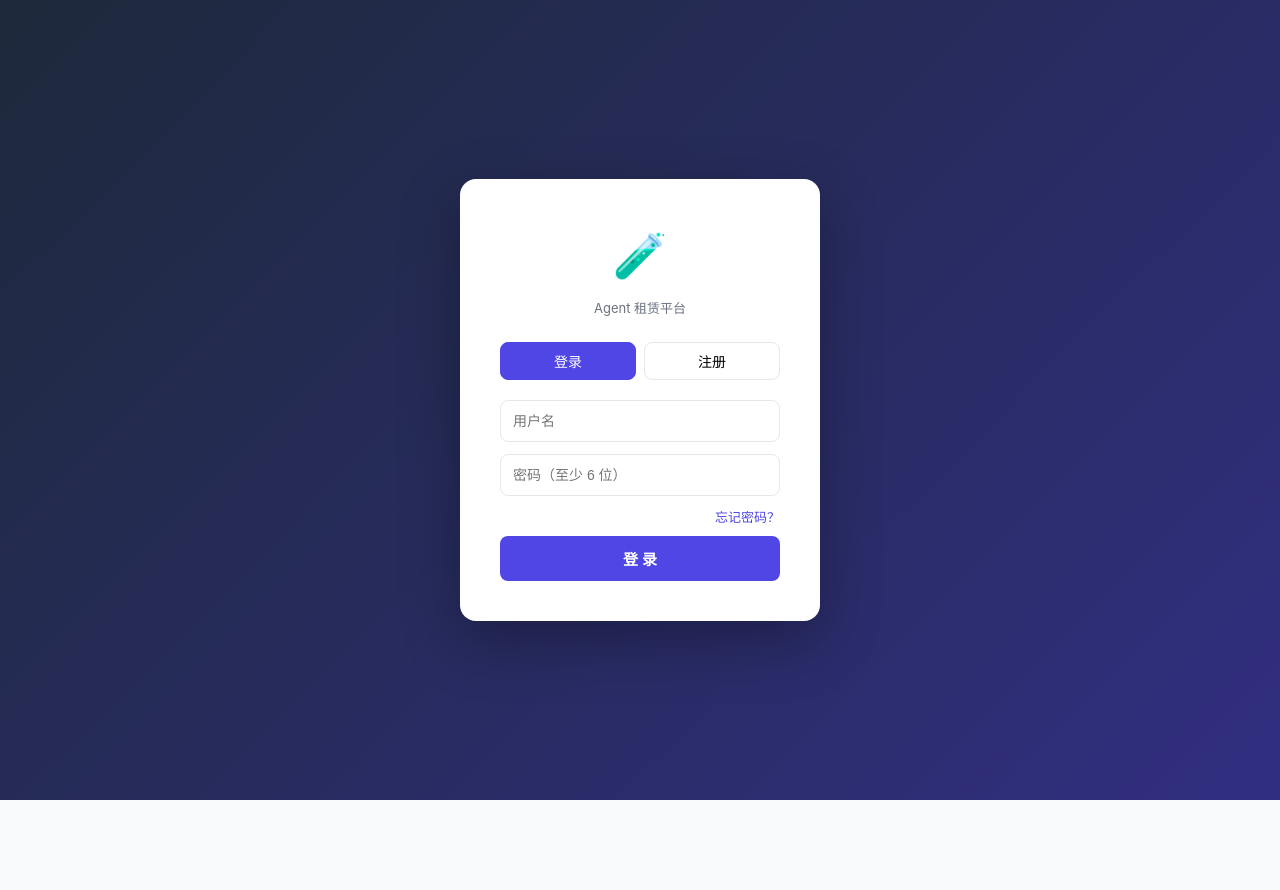
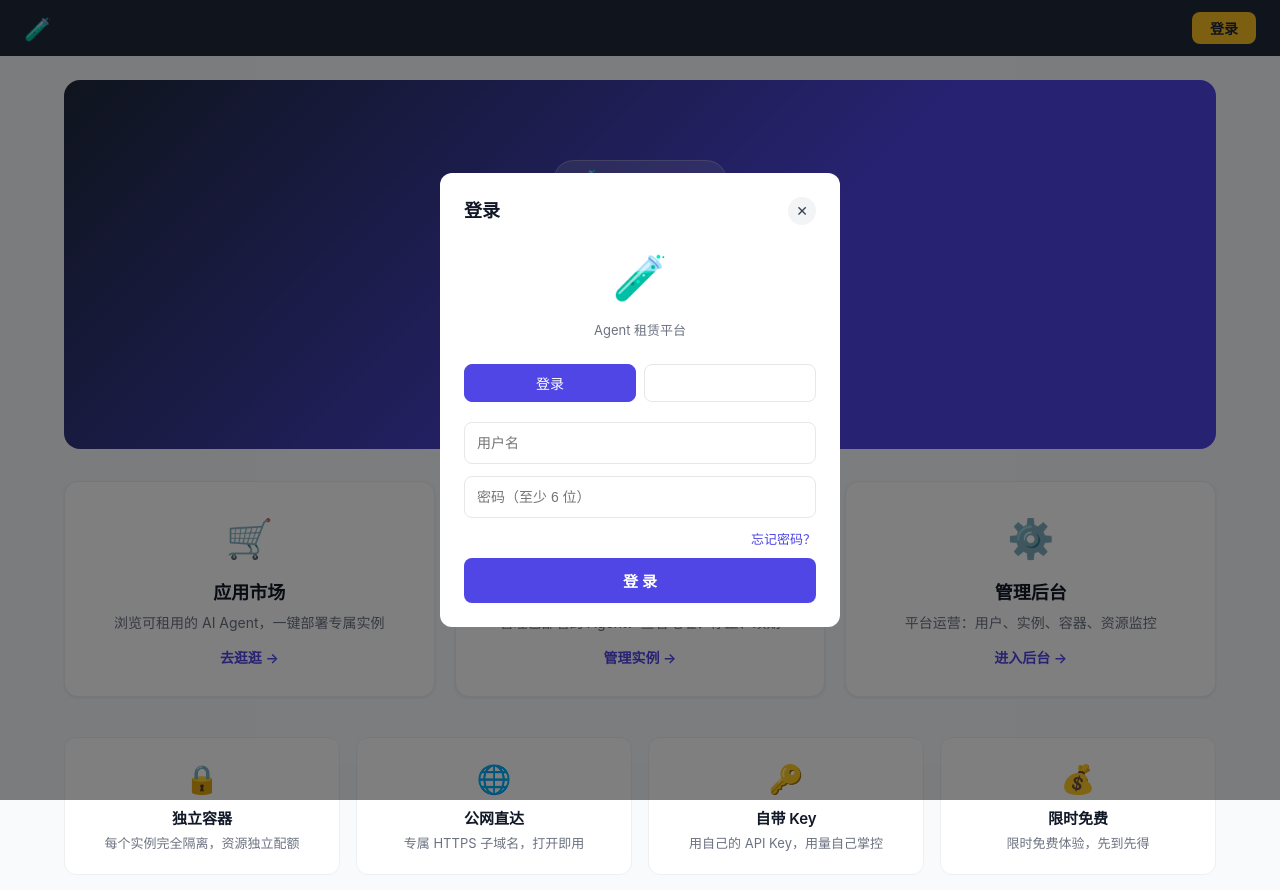
Before and after one commit to myagentlabapp/agentlab, a React (Vite) app in the folder frontend/: page / in a window 1280 px wide. Both pictures are taken after a click on the button "登录". Shown: the top 890 px of the page. Before the commit the page ends 800 px from the top, so only its background shows below. Built offline with nearby package versions, Linux system fonts and the light colour scheme; no server answers.

Commit message:
feat(login): 未登录主页改为产品落地页+登录弹窗 - 移除登录墙, 未登录也展示品牌hero/应用市场预览/功能特性, 登录改modal弹窗(复用RechargeDialog模式), 需登录操作触发登录引导

```diff
--- a/frontend/src/App.jsx
+++ b/frontend/src/App.jsx
@@ -45,6 +45,8 @@ export default function App() {
   const [authChecked, setAuthChecked] = useState(false)
   const [brand, setBrand] = useState({ brand_logo: '🧪', brand_name: '' })
   const [showRecharge, setShowRecharge] = useState(false)
+  const [showLogin, setShowLogin] = useState(false)
+  const [loginHint, setLoginHint] = useState('')
 
   useEffect(() => {
     getPublicSettings().then(setBrand).catch(() => {})
@@ -57,7 +59,7 @@ export default function App() {
   }, [])
 
   useEffect(() => {
-    const handler = () => setUser(null)
+    const handler = () => { setUser(null); setCurrentPage('home') }
     window.addEventListener('auth-changed', handler)
     return () => window.removeEventListener('auth-changed', handler)
   }, [])
@@ -67,44 +69,71 @@ export default function App() {
     window.scrollTo({ top: 0 })
   }
 
+  // 未登录时：只展示产品落地页（主页），点非主页操作一律改为唤起登录弹窗
+  const handleNavigate = (page) => {
+    if (!user && page !== 'home') {
+      setLoginHint(
+        page === 'leases' ? '请先登录，登录后可管理你的实例'
+        : page === 'admin' ? '请先登录，管理员可进入管理后台'
+        : '请先登录，登录后可浏览应用市场并部署 AI Agent'
+      )
+      setShowLogin(true)
+      return
+    }
+    navigate(page)
+  }
+
+  const openLogin = () => { setLoginHint(''); setShowLogin(true) }
+
   if (!authChecked) {
     return <div className="status-text">加载中…</div>
-  }
-
-  if (!user) {
-    return <LoginPage onLoggedIn={(res) => setUser({ username: res.username, is_admin: res.is_admin, balance: res.balance || 0 })} />
   }
 
   return (
     <div>
       <nav>
-        <div className="nav-brand" onClick={() => navigate('home')} style={{ cursor: 'pointer' }}>
+        <div className="nav-brand" onClick={() => handleNavigate('home')} style={{ cursor: 'pointer' }}>
           <BrandLogo logo={brand.brand_logo} name={brand.brand_name} /> <span className="nav-brand-text">{brand.brand_name}</span>
         </div>
         <div className="nav-links">
-          <button style={currentPage === 'home' ? { fontWeight: 'bold' } : {}} onClick={() => navigate('home')}>主页</button>
-          <button style={currentPage === 'market' ? { fontWeight: 'bold' } : {}} onClick={() => navigate('market')}>应用市场</button>
-          <button style={currentPage === 'leases' ? { fontWeight: 'bold' } : {}} onClick={() => navigate('leases')}>我的实例</button>
-          {user.is_admin && (
+          {user ? (
             <>
-              <button style={currentPage === 'admin' ? { fontWeight: 'bold' } : {}} onClick={() => navigate('admin')}>⚙️ 管理后台</button>
+              <button style={currentPage === 'home' ? { fontWeight: 'bold' } : {}} onClick={() => handleNavigate('home')}>主页</button>
+              <button style={currentPage === 'market' ? { fontWeight: 'bold' } : {}} onClick={() => handleNavigate('market')}>应用市场</button>
+              <button style={currentPage === 'leases' ? { fontWeight: 'bold' } : {}} onClick={() => handleNavigate('leases')}>我的实例</button>
+              {user.is_admin && (
+                <button style={currentPage === 'admin' ? { fontWeight: 'bold' } : {}} onClick={() => handleNavigate('admin')}>⚙️ 管理后台</button>
+              )}
+              <span className="nav-user">
+                💰 ¥{user.balance ?? 0}
+                <button className="toggle-btn" onClick={() => setShowRecharge(true)}>充值</button>
+                👤 {user.username}
+                <button className="logout-btn" onClick={() => { setToken(null); setUser(null); setCurrentPage('home'); }}>退出</button>
+              </span>
             </>
+          ) : (
+            <button className="nav-login-btn" onClick={openLogin}>登录</button>
           )}
-          <span className="nav-user">
-            💰 ¥{user.balance ?? 0}
-            <button className="toggle-btn" onClick={() => setShowRecharge(true)}>充值</button>
-            👤 {user.username}
-            <button className="logout-btn" onClick={() => { setToken(null); setUser(null); }}>退出</button>
-          </span>
         </div>
       </nav>
 
       <main>
-        {currentPage === 'home' && <HomePage onNavigate={navigate} />}
-        {currentPage === 'market' && <AgentList onDeploy={() => {}} onGoRecharge={() => setShowRecharge(true)} />}
-        {currentPage === 'leases' && <LeaseList leases={leases} setLeases={setLeases} />}
-        {currentPage === 'admin' && user.is_admin && <AdminPanel onBrandSaved={() => getPublicSettings().then(setBrand)} />}
+        {currentPage === 'home' && <HomePage onNavigate={handleNavigate} />}
+        {user && currentPage === 'market' && <AgentList onDeploy={() => {}} onGoRecharge={() => setShowRecharge(true)} />}
+        {user && currentPage === 'leases' && <LeaseList leases={leases} setLeases={setLeases} />}
+        {user && currentPage === 'admin' && user.is_admin && <AdminPanel onBrandSaved={() => getPublicSettings().then(setBrand)} />}
       </main>
+
+      {showLogin && !user && (
+        <LoginPage
+          onLoggedIn={(res) => {
+            setUser({ username: res.username, is_admin: res.is_admin, balance: res.balance || 0 })
+            setShowLogin(false)
+          }}
+          onClose={() => setShowLogin(false)}
+          hint={loginHint}
+        />
+      )}
 
       {showRecharge && (
         <RechargeDialog
--- a/frontend/src/components/LoginPage.jsx
+++ b/frontend/src/components/LoginPage.jsx
@@ -17,7 +17,7 @@ function loadTurnstileScript() {
   return turnstileScriptPromise;
 }
 
-export default function LoginPage({ onLoggedIn }) {
+export default function LoginPage({ onLoggedIn, onClose, hint }) {
   const [mode, setMode] = useState('login');
   const [username, setUsername] = useState('');
   const [password, setPassword] = useState('');
@@ -167,10 +167,10 @@ export default function LoginPage({ onLoggedIn }) {
     setLoading(false);
   };
 
-  return (
-    <div className="auth-page">
-      <div className="auth-box">
-        <div className="auth-logo"><BrandLogo logo={brand.brand_logo} name={brand.brand_name} size="large" /></div>
+  // 表单与 SSO 内容（整页版与弹窗版共用，仅外层容器不同）
+  const authContent = (
+    <>
+      <div className="auth-logo"><BrandLogo logo={brand.brand_logo} name={brand.brand_name} size="large" /></div>
         <h1 className="auth-title">{brand.brand_name}</h1>
         <p className="auth-sub">{brand.brand_tagline}{brand.brand_free_text ? ' · ' + brand.brand_free_text : ''}</p>
 
@@ -263,6 +263,32 @@ export default function LoginPage({ onLoggedIn }) {
             )}
           </form>
         )}
+    </>
+  );
+
+  // 传了 onClose → 弹窗模式（overlay 点击关闭，modal 内不冒泡）
+  if (onClose) {
+    return (
+      <div className="modal-overlay" onClick={onClose}>
+        <div className="modal modal-login" onClick={(e) => e.stopPropagation()}>
+          <div className="modal-login-head">
+            <span className="modal-login-title">登录</span>
+            <button type="button" className="modal-login-close" onClick={onClose} aria-label="关闭">✕</button>
+          </div>
+          <div className="auth-box auth-box-modal">
+            {hint && <p className="modal-login-hint">{hint}</p>}
+            {authContent}
+          </div>
+        </div>
+      </div>
+    );
+  }
+
+  // 未传 onClose → 保持原整页行为
+  return (
+    <div className="auth-page">
+      <div className="auth-box">
+        {authContent}
       </div>
     </div>
   );
--- a/frontend/src/styles/main.css
+++ b/frontend/src/styles/main.css
@@ -483,3 +483,43 @@ main {
 .nav-brand-text { margin-left: 6px; }
 
 .logo-preview { display: flex; align-items: center; gap: 8px; margin-top: 6px; }
+
+/* 未登录产品落地页 - 导航「登录」按钮 */
+.nav-login-btn {
+  background: #fbbf24;
+  color: #1e293b;
+  border: none;
+  padding: 6px 18px;
+  border-radius: 8px;
+  cursor: pointer;
+  font-size: 14px;
+  font-weight: 600;
+}
+.nav-login-btn:hover {
+  background: #f59e0b;
+  opacity: 1;
+}
+
+/* 登录弹窗（LoginPage 弹窗模式，复用 .modal-overlay/.modal） */
+.modal-login { width: 400px; padding: 24px; }
+.modal-login-head { display: flex; align-items: center; justify-content: space-between; margin-bottom: 4px; }
+.modal-login-title { font-size: 18px; font-weight: 700; color: #111827; }
+.modal .modal-login-close {
+  background: #f3f4f6;
+  color: #374151;
+  border: none;
+  border-radius: 50%;
+  width: 28px;
+  height: 28px;
+  padding: 0;
+  cursor: pointer;
+  font-size: 14px;
+  line-height: 1;
+  display: inline-flex;
+  align-items: center;
+  justify-content: center;
+}
+.modal .modal-login-close:hover { background: #e5e7eb; }
+.modal-login-hint { font-size: 13px; color: #6b7280; margin-bottom: 4px; }
+.auth-box-modal { width: 100%; padding: 0; box-shadow: none; }
+.auth-box-modal .auth-submit { padding: 12px; font-size: 15px; font-weight: 600; }
```
